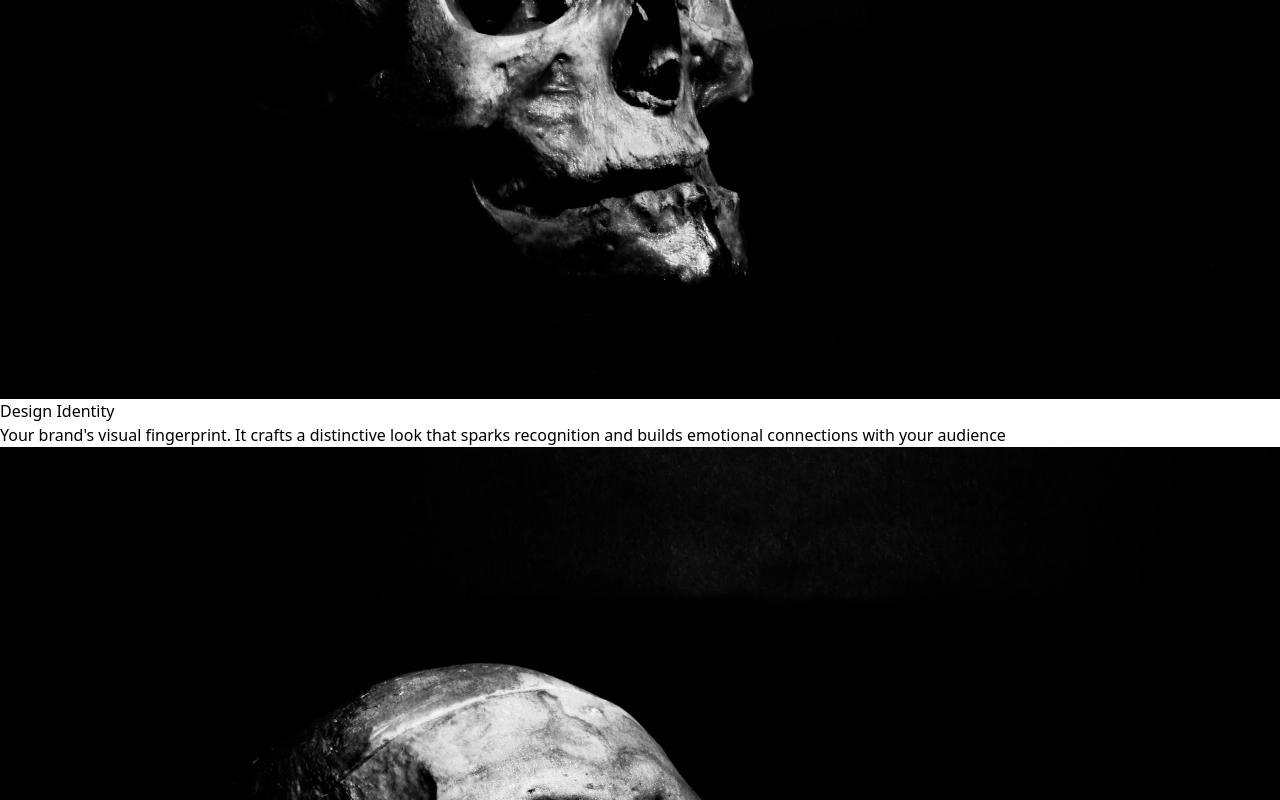
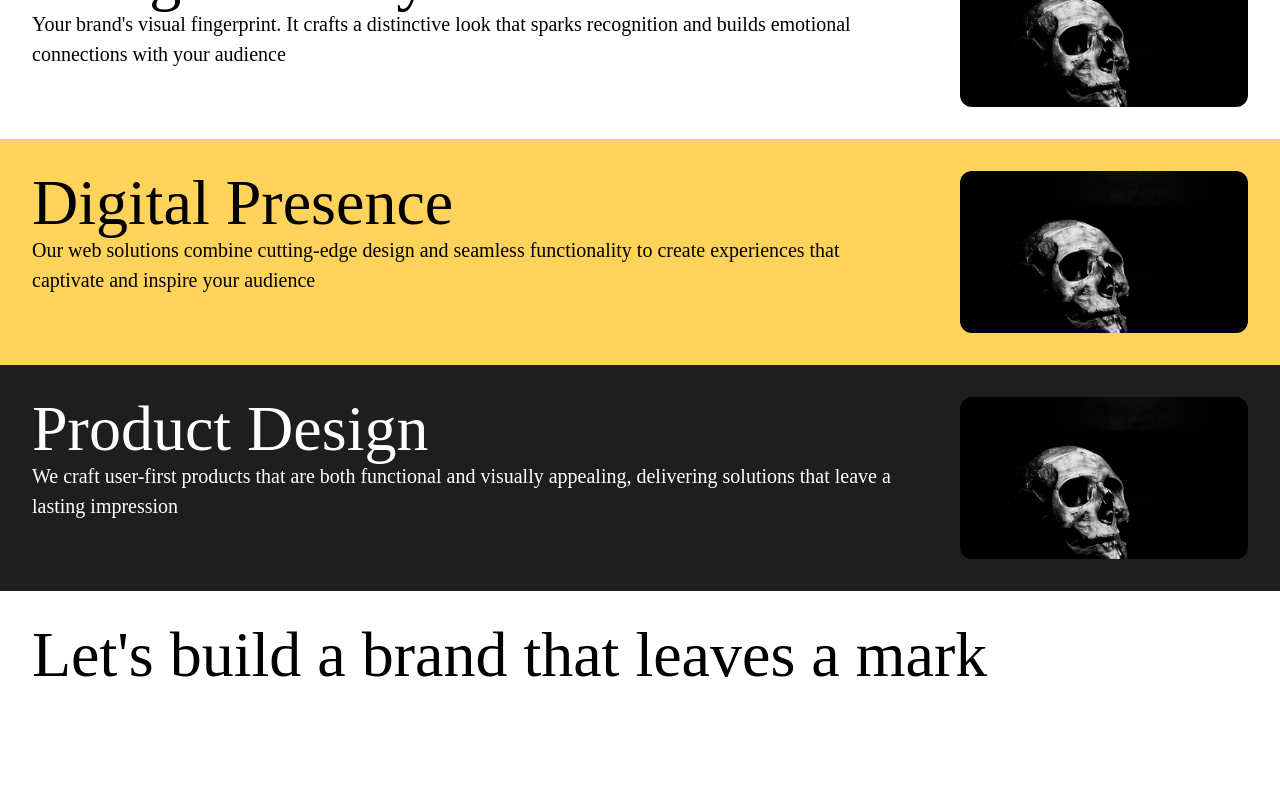
Before and after one commit to Tez-cyber/animation_lib, a React (Vite) app: page /products in a window 1280 px wide. Shown: the part 1380-2180 px from the top of the page. After the commit the page ends 2099 px from the top, so only its background shows below. Built offline with nearby package versions, Linux system fonts and the light colour scheme.

Commit message:
Added style layout in css

```diff
--- a/src/components/brand_scroll/App.jsx
+++ b/src/components/brand_scroll/App.jsx
@@ -1,3 +1,4 @@
+import './brand.css'
 const Card = ({ title, copy, index }) => {
     return (
         <div className="card" id={`card-${index + 1}`}>
--- a/src/components/brand_scroll/brand.css
+++ b/src/components/brand_scroll/brand.css
@@ -0,0 +1,106 @@
+* {
+    margin: 0;
+    padding: 0;
+    box-sizing: border-box;
+}
+
+body {
+    font-family: "Haffer TRIAL";
+}
+
+img {
+    width: 100%;
+    height: 100%;
+    object-fit: cover;
+}
+
+h1 {
+    font-size: 4rem !important;
+    font-weight: 600;
+    line-height: 1;
+    margin-bottom: 2.5rem;
+}
+
+p {
+    font-size: 1.25rem;
+    font-weight: 500;
+}
+
+.hero,
+.intro,
+.outro {
+    position: relative;
+    /* width: 100vw;
+    height: 100vh; */
+    padding: 2em !important;
+}
+
+.hero {
+    padding: 0;
+}
+
+.intro,
+.outro {
+    background-color: #fff;
+    display: flex;
+    align-items: center;
+}
+
+.intro h1,
+.outro h1 {
+    margin-bottom: 0;
+}
+
+.card {
+    position: relative;
+}
+
+.card-inner {
+    position: relative;
+    will-change: transform;
+    width: 100%;
+    height: 100%;
+    padding: 2em;
+    display: flex;
+    gap: 4em;
+}
+
+.card-content {
+    flex: 3;
+}
+
+.card-img {
+    flex: 1;
+    aspect-ratio: 16 / 9;
+    border-radius: 0.75em;
+    overflow: hidden;
+}
+
+#card-1 .card-inner {
+    background-color: #c3abff;
+}
+#card-2 .card-inner {
+    background-color: #ffffff;
+}
+#card-3 .card-inner {
+    background-color: #fed35b;
+}
+#card-4 .card-inner {
+    background-color: #1e1e1e;
+    color: #fff;
+}
+
+@media(max-width: 900px) {
+    h1 {
+        margin-bottom: 4rem;
+    }
+
+    .card-img,
+    .card-content p {
+        display: none;
+    }
+
+    .card {
+        height: 300px;
+    }
+}
```
